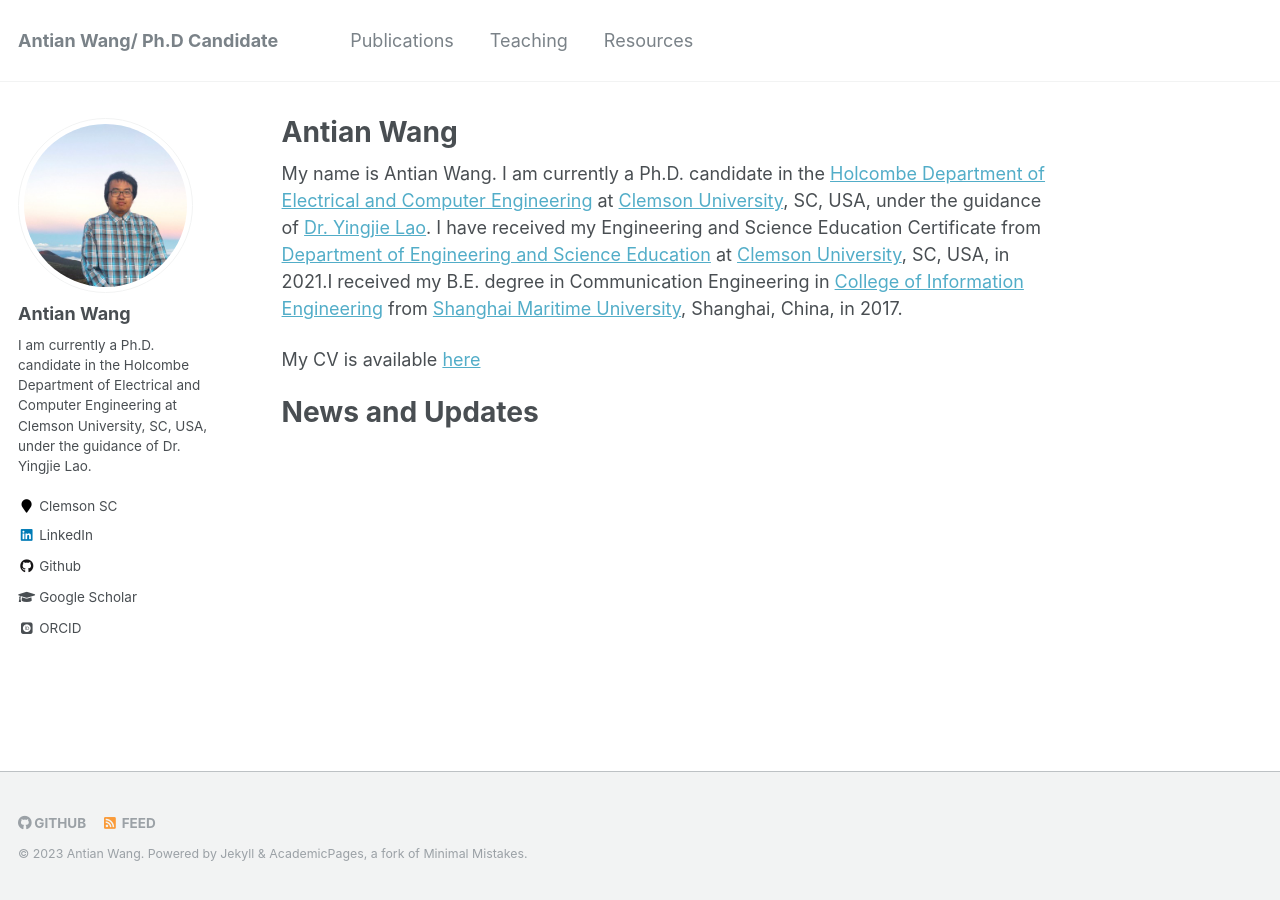
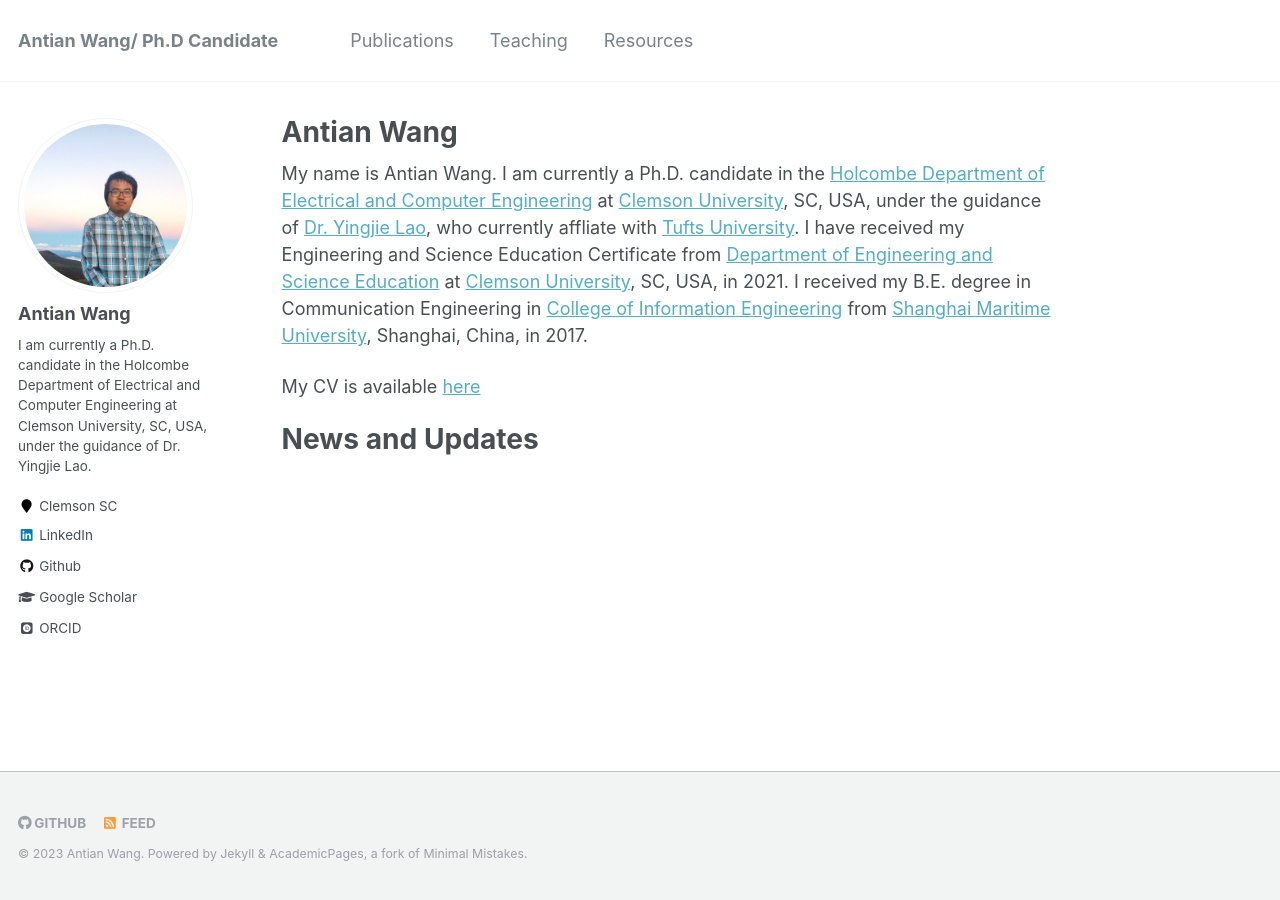
Before and after one commit to wangantian/wangantian.github.io, a Jekyll site: the page built from _pages/about.md, in a window 1280 px wide. Built offline with Jekyll 4.4.1, drawn with Linux system fonts in a browser that asks for light colours; some web fonts are replaced.

Commit message:
Update about.md

```diff
--- a/_pages/about.md
+++ b/_pages/about.md
@@ -8,7 +8,7 @@ redirect_from:
   - /about.html
 ---
 
-My name is Antian Wang‍. I am currently a Ph.D. candidate in the [Holcombe Department of Electrical and Computer Engineering](https://www.clemson.edu/cecas/departments/ece/) at [Clemson University](https://www.clemson.edu/), SC, USA, under the guidance of  [Dr. Yingjie Lao](https://www.clemson.edu/cecas/departments/ece/faculty_staff/faculty/ylao.html). I have received my Engineering and Science Education Certificate from [Department of Engineering and Science Education](https://www.clemson.edu/cecas/departments/ese/) at [Clemson University](https://www.clemson.edu/), SC, USA, in 2021.I received my B.E. degree in Communication Engineering in [College of Information Engineering](https://cie.shmtu.edu.cn/main.htm) from [Shanghai Maritime University](https://www.shmtu.edu.cn/), Shanghai, China, in 2017.
+My name is Antian Wang‍. I am currently a Ph.D. candidate in the [Holcombe Department of Electrical and Computer Engineering](https://www.clemson.edu/cecas/departments/ece/) at [Clemson University](https://www.clemson.edu/), SC, USA, under the guidance of  [Dr. Yingjie Lao](https://engineering.tufts.edu/ece/people/faculty/yingjie-lao), who currently affliate with [Tufts University](https://www.tufts.edu/). I have received my Engineering and Science Education Certificate from [Department of Engineering and Science Education](https://www.clemson.edu/cecas/departments/ese/) at [Clemson University](https://www.clemson.edu/), SC, USA, in 2021. I received my B.E. degree in Communication Engineering in [College of Information Engineering](https://cie.shmtu.edu.cn/main.htm) from [Shanghai Maritime University](https://www.shmtu.edu.cn/), Shanghai, China, in 2017.
 
 My CV is available [here](https://wangantian.github.io/files/CV_Antian_Wang.pdf)
 
```
